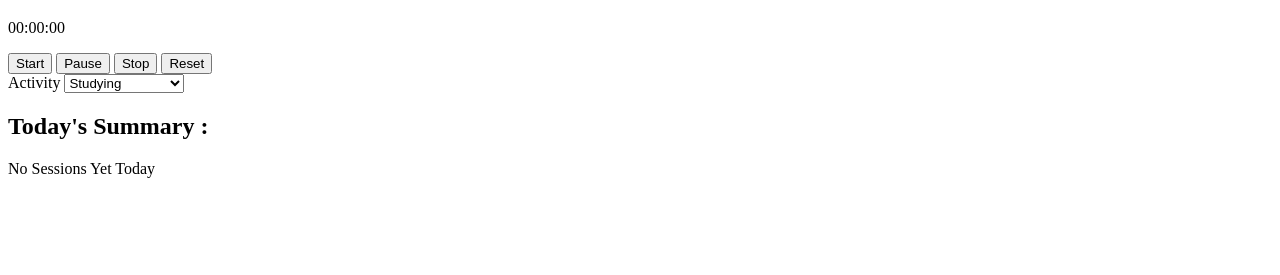
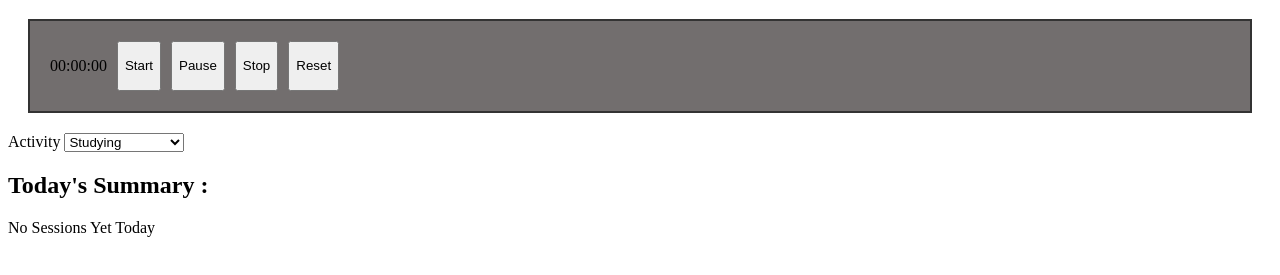
Before and after one commit to Donquixote-00/Productivity-Tracker, a plain HTML site: page index.html in a window 1280 px wide. Shown: the part 61-336 px from the top of the page. Drawn offline with Linux system fonts and the light colour scheme.

Commit message:
Productivity Tracker v1.0.1

```diff
--- a/index.html
+++ b/index.html
@@ -9,14 +9,12 @@
 	<body>
 		<header><h1>Productivity Tracker</h1></header>
 		<main>
-			<section>
-				<div>
-					<p>00:00:00</p>
-					<button>Start</button>
-					<button>Pause</button>
-					<button>Stop</button>
-					<button>Reset</button>
-				</div>
+			<section class="timer">
+				<p>00:00:00</p>
+				<button>Start</button>
+				<button>Pause</button>
+				<button>Stop</button>
+				<button>Reset</button>
 			</section>
 			<section>
 				<label for="activity">Activity</label>
--- a/style.css
+++ b/style.css
@@ -0,0 +1,8 @@
+.timer {
+	background-color: #726e6e;
+	margin: 20px;
+	border: 2px solid #333;
+	padding: 20px;
+	display: flex;
+	gap: 10px;
+}
```
Also changed, not shown: 1 other file.
